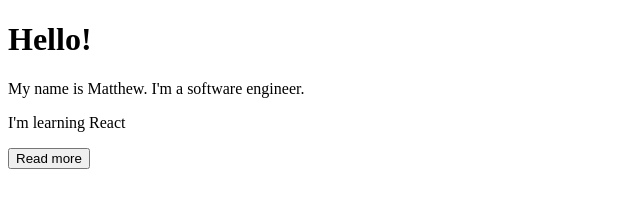
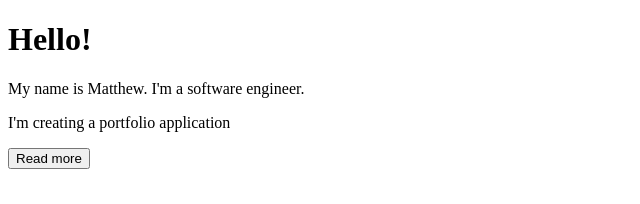
Before and after one commit to MatthewLopes/portfolio, a React (Create React App) app: page / in a window 1280 px wide. Shown: the top 204 px of the page, without its empty margins (0-640 px from the left). Built offline with nearby package versions, Linux system fonts and the light colour scheme.

Commit message:
removing constructor and defining state

```diff
--- a/src/App.js
+++ b/src/App.js
@@ -1,14 +1,9 @@
 import React, { Component } from 'react';
 
 class App extends Component {
-    constructor() {
-        super();
-        this.state = { displayBio: false };
+    state = { displayBio: false};
 
-        this.toggleDisplayBio = this.toggleDisplayBio.bind(this);
-    }
-
-    toggleDisplayBio() {
+    toggleDisplayBio = () => {
         this.setState({ displayBio: !this.state.displayBio });
     }
 
@@ -17,7 +12,7 @@ class App extends Component {
             <div>
                 <h1>Hello!</h1>
                 <p>My name is Matthew. I'm a software engineer.</p>
-                <p>I'm learning React</p>
+                <p>I'm creating a portfolio application</p>
                 {
                     this.state.displayBio ? (
                         <div>
```
